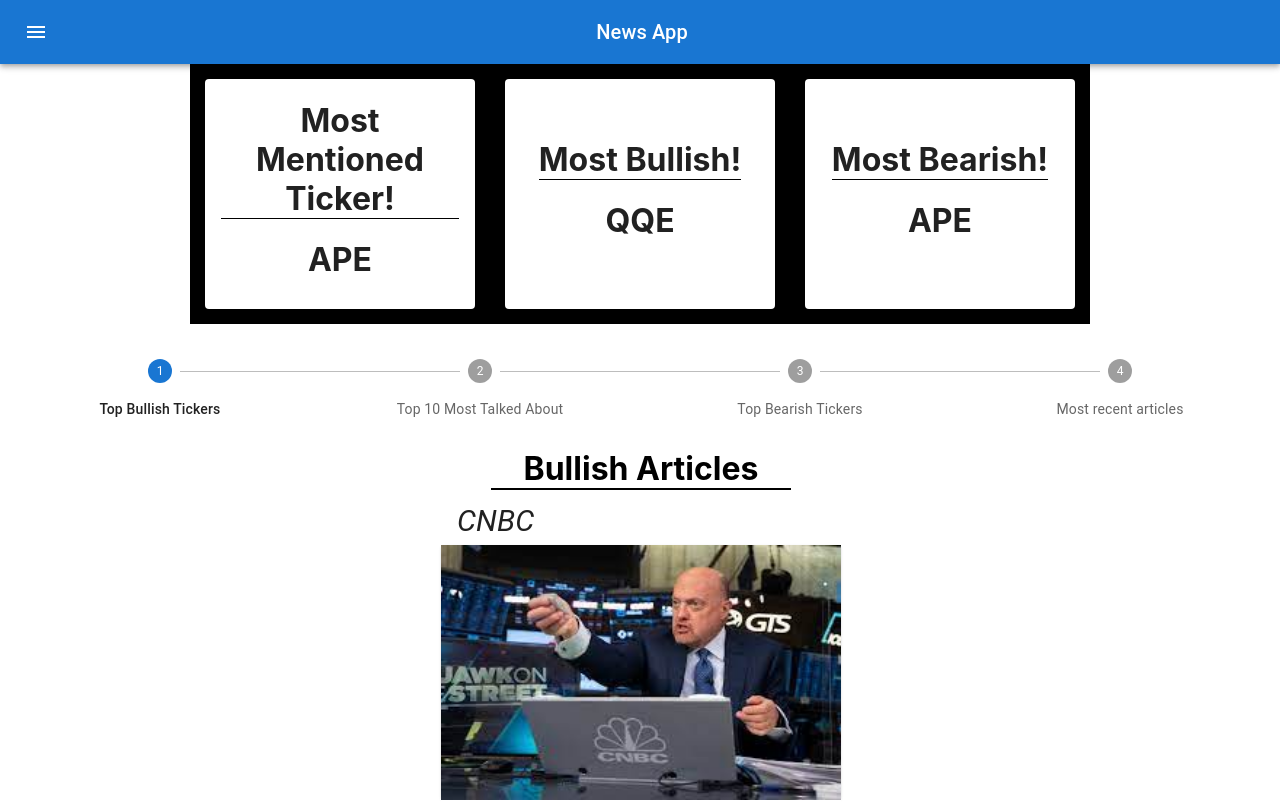
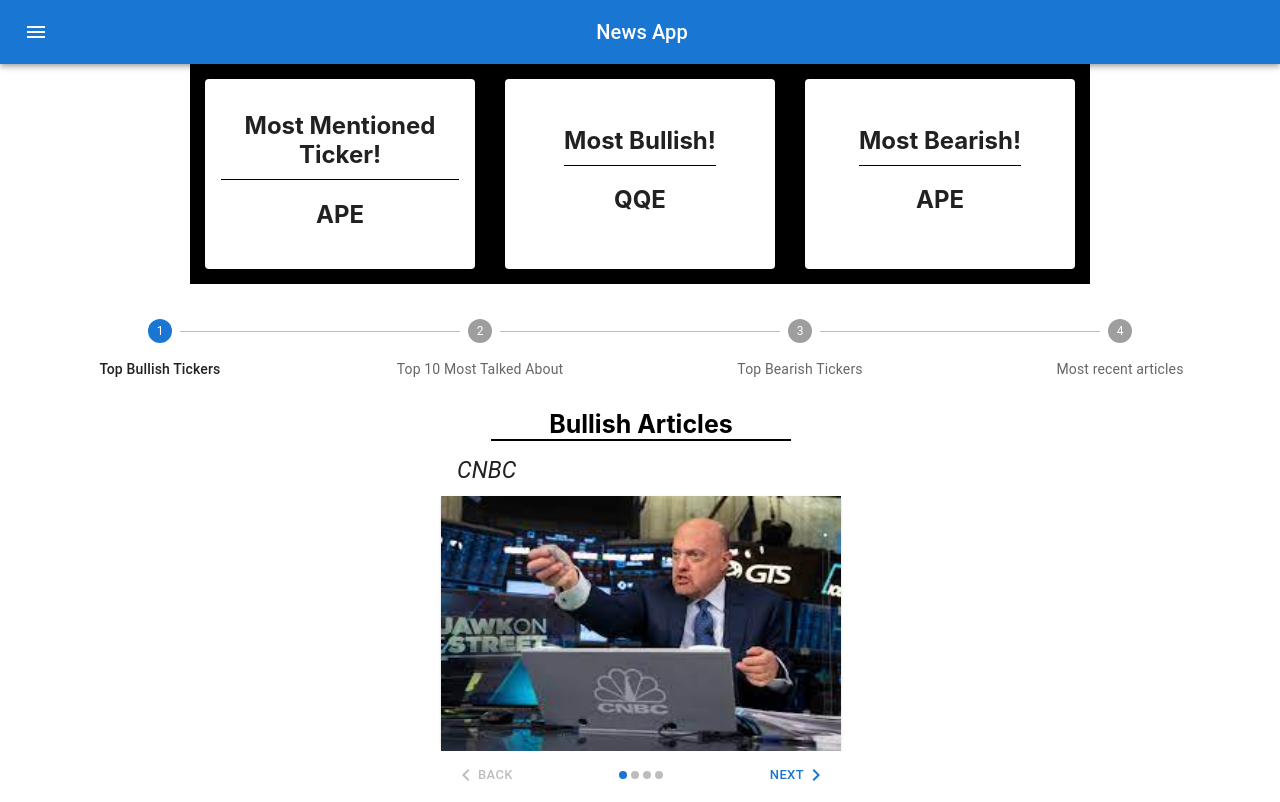
Before and after one commit to BBitson/news-app, a React (Create React App) app: page / in a window 1280 px wide. Shown: the top 802 px of the page. Built offline with nearby package versions, Linux system fonts and the light colour scheme.

Commit message:
Clean up

```diff
--- a/src/components/HomePage/HomePage.css
+++ b/src/components/HomePage/HomePage.css
@@ -11,7 +11,7 @@
 .container {
     width: 100%;
     max-width: 900px;
-    height: 260px;
+    height: 220px;
     background: black;
     margin-bottom: 35px;
 }
@@ -38,10 +38,12 @@
     border-bottom: 2px solid black;
     margin: 0;
     width: 300px;
+    font-size: 25px;
 }
 
 .bear {
     margin: 0px;
     border-bottom: 2px solid black;
     width: 300px;
+    font-size: 25px;
 }
--- a/src/components/Panel/MostBearish.js
+++ b/src/components/Panel/MostBearish.js
@@ -9,7 +9,7 @@
     return (
         <Panel>
             <Title>Most Bearish!</Title>
-            <h1>{mostBearish.TickerRef}</h1>
+            <h2>{mostBearish.TickerRef}</h2>
         </Panel>
     );
 }
--- a/src/components/Panel/MostBullish.js
+++ b/src/components/Panel/MostBullish.js
@@ -9,7 +9,7 @@
     return (
         <Panel>
             <Title> Most Bullish!</Title>
-            <h1>{mostBullish.TickerRef}</h1>
+            <h2>{mostBullish.TickerRef}</h2>
         </Panel>
     );
 }
--- a/src/components/Panel/MostMentions.js
+++ b/src/components/Panel/MostMentions.js
@@ -9,7 +9,7 @@
     return (
         <Panel>
             <Title>Most Mentioned Ticker! </Title>
-            <h1>{mostMentioned}</h1>
+            <h2>{mostMentioned}</h2>
         </Panel>
     );
 }
--- a/src/components/Panel/Panel.module.css
+++ b/src/components/Panel/Panel.module.css
@@ -1,7 +1,7 @@
 .panel {
     display: flex;
     justify-content: center;
-    height: 230px;
+    height: 190px;
     margin: 15px;
     width: 100%;
     min-width: 250px;
--- a/src/components/StepperBullish/StepperBullish.css
+++ b/src/components/StepperBullish/StepperBullish.css
@@ -1,4 +1,4 @@
 .h1 {
     font-style: italic;
-    font-size: 30px;
+    font-size: 23px;
 }
--- a/src/components/Title/Title.css
+++ b/src/components/Title/Title.css
@@ -1,4 +1,4 @@
 .title {
     border-bottom: 1px solid black;
-    padding-bottom: 0px;
+    padding-bottom: 10px;
 }
--- a/src/components/Title/Title.js
+++ b/src/components/Title/Title.js
@@ -2,7 +2,7 @@
 import "./Title.css";
 
 function Title(props) {
-    return <h1 className="title">{props.children}</h1>;
+    return <h2 className="title">{props.children}</h2>;
 }
 
 export default Title;
```
